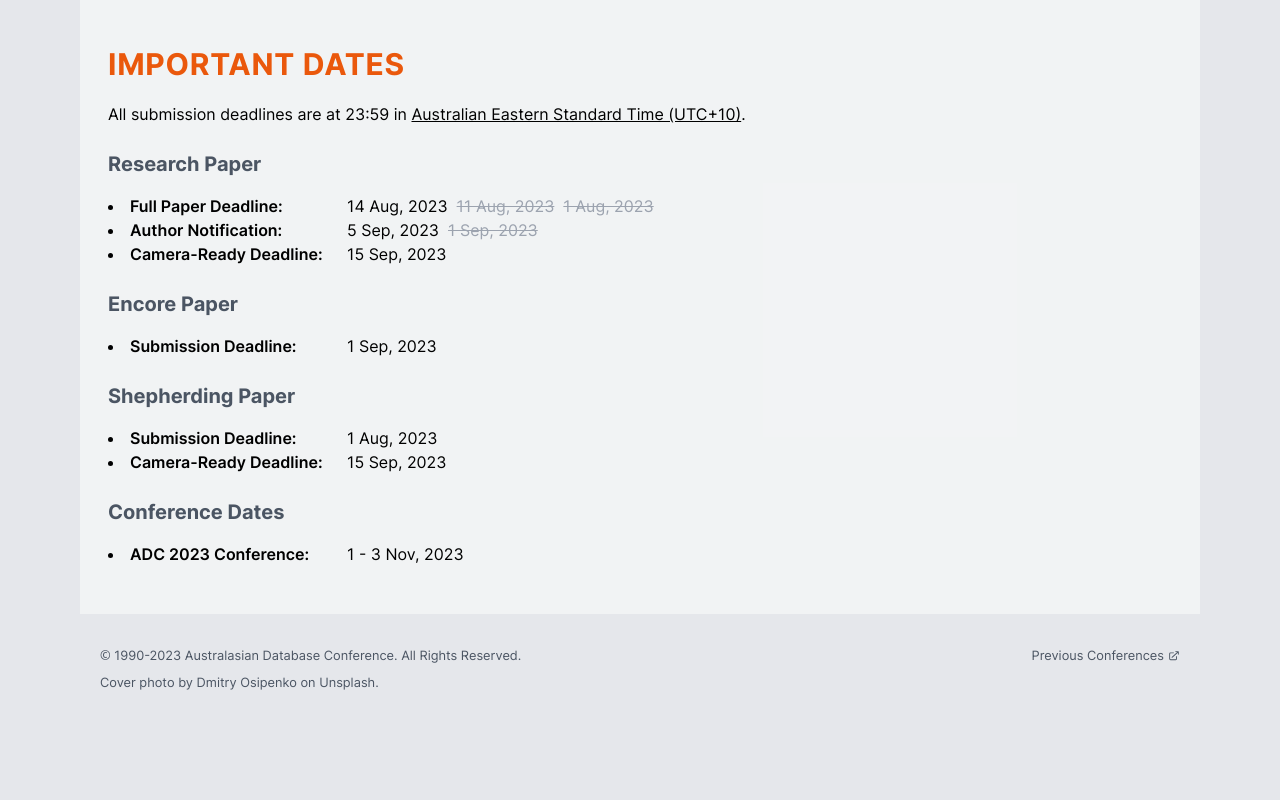
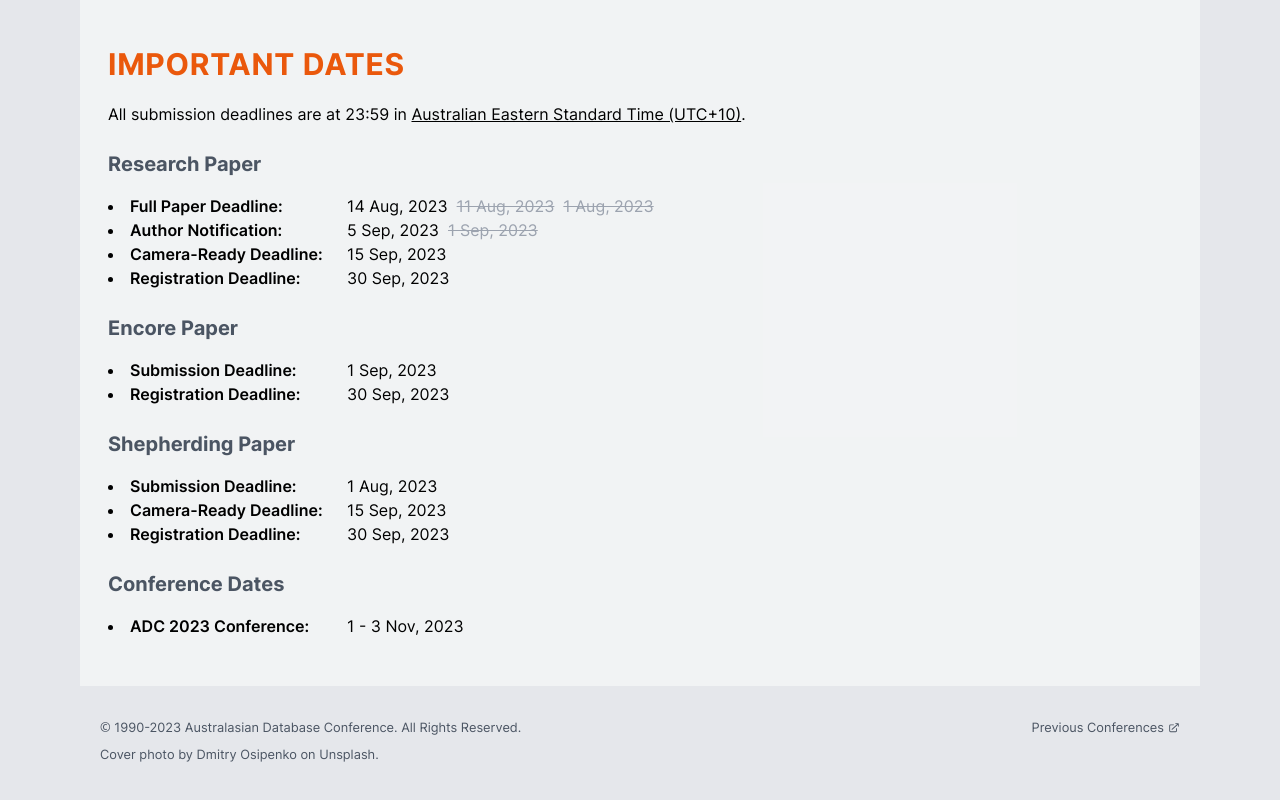
Before and after one commit to visatlas/adc2023, a Next.js app: page / in a window 1280 px wide. Shown: the part 1342-2142 px from the top of the page. Built offline with nearby package versions, Linux system fonts and the light colour scheme.

Commit message:
Update Registration Deadline

```diff
--- a/src/pages/attend/registration.tsx
+++ b/src/pages/attend/registration.tsx
@@ -10,7 +10,6 @@ export default function Registration() {
       <div className="px-5 md:px-8 lg:px-10">
         <h2 className="mt-10 md:mt-14 uppercase text-3xl font-bold text-orange-600 tracking-wide mb-8">Registration</h2>
         <article className="pb-10">
-
           <h4 className="font-semibold text-xl">Author Registration</h4>
           <ul className="list-disc ml-6 mt-2">
             <li>For authors of accepted research track or shepherding track papers.</li>
@@ -38,6 +37,8 @@ export default function Registration() {
             <li>Covers accesses to the tutorials and encore track sessions.</li>
             <li className="mt-2"><span className="font-medium">Registration Link: </span><br /><a className="underline text-sky-700" href="https://ecommerce.unimelb.edu.au/australasian-database-conference-adc-2023-phd-workshop-registration" target="_blank" rel="noreferrer">https://ecommerce.unimelb.edu.au/australasian-database-conference-adc-2023-phd-workshop-registration</a></li>
           </ul>
+
+          <p className="mt-10">Deadline for all types of registration is <span className='font-semibold'>30 September 2023</span>.</p>
         </article>
       </div>
     </Layout>
--- a/src/pages/index.tsx
+++ b/src/pages/index.tsx
@@ -88,13 +88,14 @@ export default function Home() {
             <ul className="list-disc list-inside">
               <li>
                 <strong className="font-semibold md:w-52 md:inline-block">Full Paper Deadline:</strong> &nbsp;14 Aug, 2023&nbsp;&nbsp;<span className="line-through text-gray-400">11 Aug, 2023</span>&nbsp;&nbsp;<span className="line-through text-gray-400">1 Aug, 2023</span></li>
-
               <li><strong className="font-semibold md:w-52 md:inline-block">Author Notification:</strong> &nbsp;5 Sep, 2023&nbsp;&nbsp;<span className="line-through text-gray-400">1 Sep, 2023</span></li>
               <li><strong className="font-semibold md:w-52 md:inline-block">Camera-Ready Deadline:</strong> &nbsp;15 Sep, 2023</li>
+              <li><strong className="font-semibold md:w-52 md:inline-block">Registration Deadline:</strong> &nbsp;30 Sep, 2023</li>
             </ul>
             <h3 className="font-bold text-xl text-gray-600 mb-4 mt-6 trackig-wide">Encore Paper</h3>
             <ul className="list-disc list-inside">
               <li><strong className="font-semibold md:w-52 md:inline-block">Submission Deadline:</strong> &nbsp;1 Sep, 2023</li>
+              <li><strong className="font-semibold md:w-52 md:inline-block">Registration Deadline:</strong> &nbsp;30 Sep, 2023</li>
             </ul>
             <h3 className="font-bold text-xl text-gray-600 mb-4 mt-6 trackig-wide">Shepherding Paper</h3>
             <ul className="list-disc list-inside">
@@ -102,6 +103,7 @@ export default function Home() {
                 {/* <span className="py-0.5 px-2 rounded-full bg-gray-300 text-gray-600 font-sans font-medium text-xs">Updated</span> */}
               </li>
               <li><strong className="font-semibold md:w-52 md:inline-block">Camera-Ready Deadline:</strong> &nbsp;15 Sep, 2023</li>
+              <li><strong className="font-semibold md:w-52 md:inline-block">Registration Deadline:</strong> &nbsp;30 Sep, 2023</li>
             </ul>
             <h3 className="font-bold text-xl text-gray-600 mb-4 mt-6 trackig-wide">Conference Dates</h3>
             <ul className="list-disc list-inside">
```
